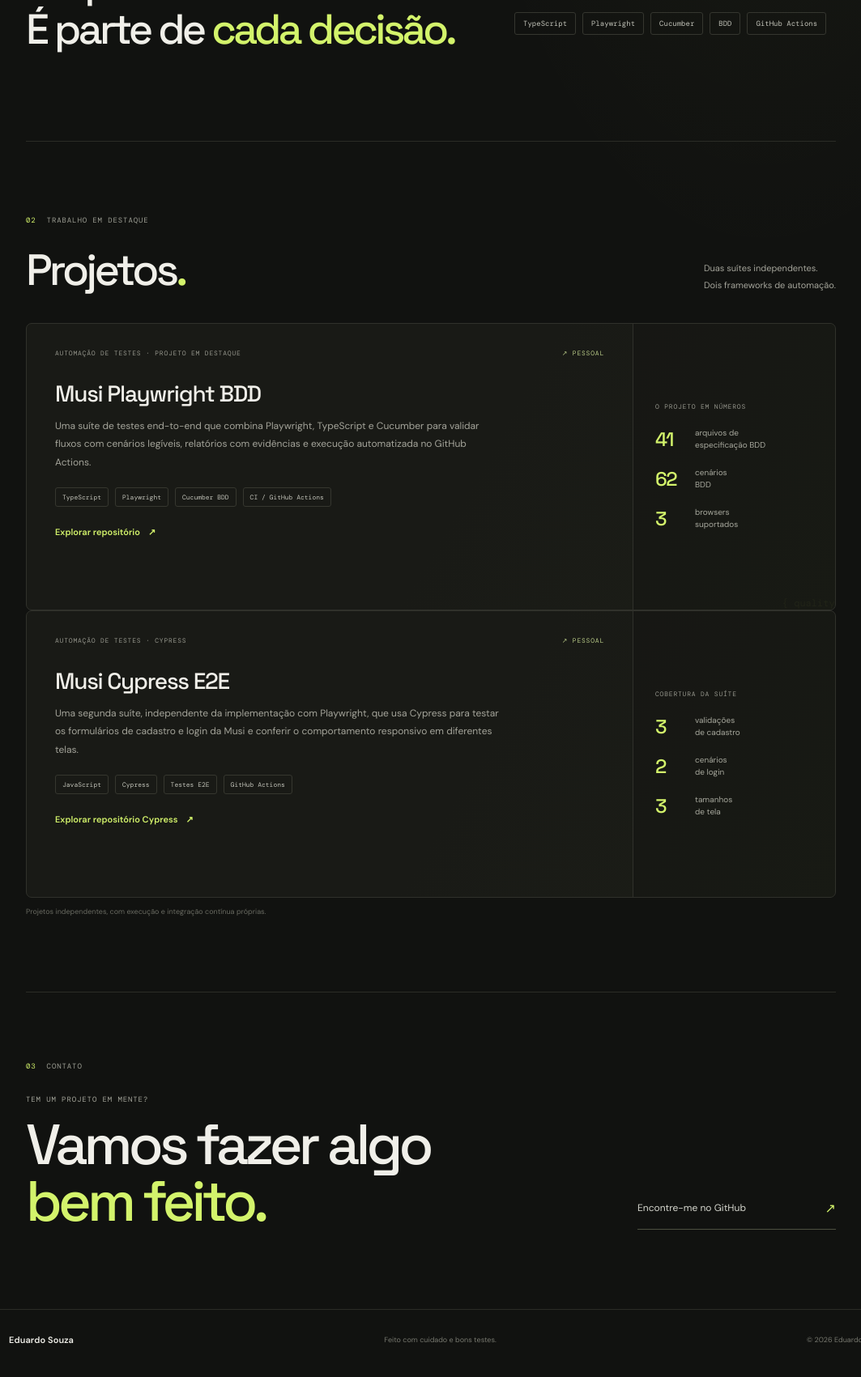
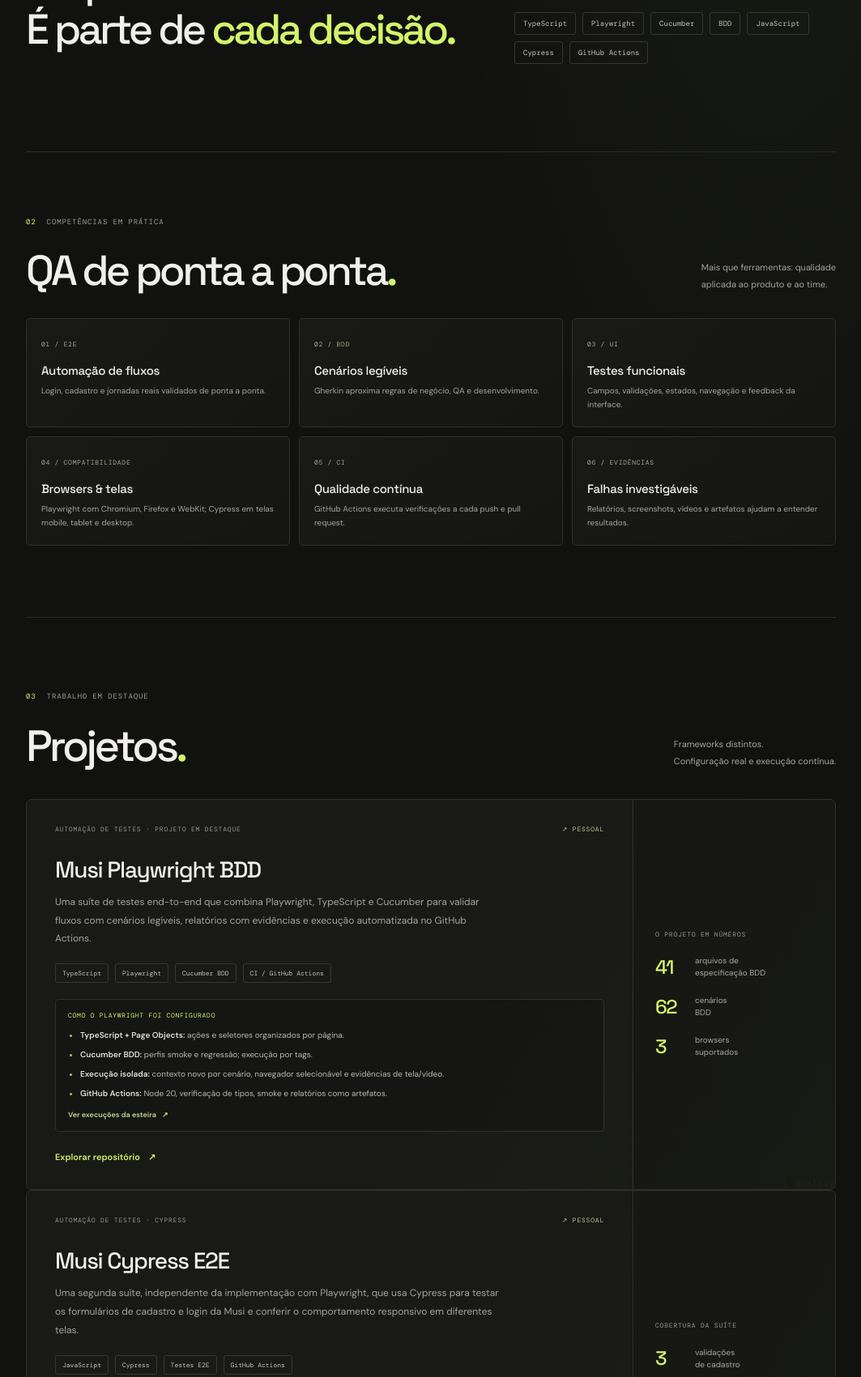
Before and after one commit to dudutronic/dudutronic.github.io, a plain HTML site: page index.html in a window 1280 px wide. Shown: the part 976-2677 px from the top of the page at 81% size, without its empty margins (108-1171 px from the left). Drawn offline with nearby package versions, Linux system fonts and the light colour scheme.

Commit message:
Highlight QA skills and framework setup
Co-authored-by: Copilot <223556219+Copilot@users.noreply.github.com>

```diff
--- a/index.html
+++ b/index.html
@@ -40,6 +40,7 @@
         </button>
         <div class="navigation-links" id="navigation-links">
           <a href="#sobre">Sobre</a>
+          <a href="#competencias">Competências</a>
           <a href="#projetos">Projetos</a>
           <a class="nav-contact" href="#contato">Vamos conversar <span aria-hidden="true">↗</span></a>
         </div>
@@ -52,8 +53,8 @@
           <p class="eyebrow"><span class="status-dot"></span> QA · AUTOMAÇÃO · QUALIDADE</p>
           <h1 id="hero-title">Software melhor<br>começa com <span>bons testes.</span></h1>
           <p class="hero-description">
-            Sou Eduardo — transformo cenários reais em testes claros, automações
-            confiáveis e experiências digitais melhores.
+            Sou Eduardo, profissional de QA focado em automação E2E, testes
+            funcionais e qualidade integrada ao ciclo de desenvolvimento.
           </p>
           <div class="hero-actions">
             <a class="button button-primary" href="#projetos">Conheça meu trabalho <span aria-hidden="true">↓</span></a>
@@ -85,7 +86,7 @@
         </div>
 
         <a class="scroll-hint" href="#sobre"><span class="scroll-line"></span> DESÇA PARA EXPLORAR</a>
-        <span class="hero-index" aria-hidden="true">01 / 03</span>
+        <span class="hero-index" aria-hidden="true">01 / 04</span>
       </section>
 
       <section class="about section-shell" id="sobre" aria-labelledby="about-title">
@@ -104,19 +105,64 @@
               <span>Playwright</span>
               <span>Cucumber</span>
               <span>BDD</span>
+              <span>JavaScript</span>
+              <span>Cypress</span>
               <span>GitHub Actions</span>
             </div>
           </div>
         </div>
       </section>
 
+      <section class="competencies section-shell" id="competencias" aria-labelledby="competencies-title">
+        <div class="section-heading">
+          <div>
+            <div class="section-label"><span>02</span> COMPETÊNCIAS EM PRÁTICA</div>
+            <h2 id="competencies-title">QA de ponta a ponta<span class="accent-dot">.</span></h2>
+          </div>
+          <p>Mais que ferramentas: qualidade<br>aplicada ao produto e ao time.</p>
+        </div>
+
+        <div class="competency-grid">
+          <article class="competency-card">
+            <span class="competency-index">01 / E2E</span>
+            <h3>Automação de fluxos</h3>
+            <p>Login, cadastro e jornadas reais validados de ponta a ponta.</p>
+          </article>
+          <article class="competency-card">
+            <span class="competency-index">02 / BDD</span>
+            <h3>Cenários legíveis</h3>
+            <p>Gherkin aproxima regras de negócio, QA e desenvolvimento.</p>
+          </article>
+          <article class="competency-card">
+            <span class="competency-index">03 / UI</span>
+            <h3>Testes funcionais</h3>
+            <p>Campos, validações, estados, navegação e feedback da interface.</p>
+          </article>
+          <article class="competency-card">
+            <span class="competency-index">04 / COMPATIBILIDADE</span>
+            <h3>Browsers & telas</h3>
+            <p>Playwright com Chromium, Firefox e WebKit; Cypress em telas mobile, tablet e desktop.</p>
+          </article>
+          <article class="competency-card">
+            <span class="competency-index">05 / CI</span>
+            <h3>Qualidade contínua</h3>
+            <p>GitHub Actions executa verificações a cada push e pull request.</p>
+          </article>
+          <article class="competency-card">
+            <span class="competency-index">06 / EVIDÊNCIAS</span>
+            <h3>Falhas investigáveis</h3>
+            <p>Relatórios, screenshots, vídeos e artefatos ajudam a entender resultados.</p>
+          </article>
+        </div>
+      </section>
+
       <section class="projects section-shell" id="projetos" aria-labelledby="projects-title">
         <div class="section-heading">
           <div>
-            <div class="section-label"><span>02</span> TRABALHO EM DESTAQUE</div>
+            <div class="section-label"><span>03</span> TRABALHO EM DESTAQUE</div>
             <h2 id="projects-title">Projetos<span class="accent-dot">.</span></h2>
           </div>
-          <p>Duas suítes independentes.<br>Dois frameworks de automação.</p>
+          <p>Frameworks distintos.<br>Configuração real e execução contínua.</p>
         </div>
 
         <article class="project-card">
@@ -136,6 +182,16 @@
               <span>Playwright</span>
               <span>Cucumber BDD</span>
               <span>CI / GitHub Actions</span>
+            </div>
+            <div class="framework-config">
+              <p class="config-heading">COMO O PLAYWRIGHT FOI CONFIGURADO</p>
+              <ul>
+                <li><strong>TypeScript + Page Objects:</strong> ações e seletores organizados por página.</li>
+                <li><strong>Cucumber BDD:</strong> perfis smoke e regressão; execução por tags.</li>
+                <li><strong>Execução isolada:</strong> contexto novo por cenário, navegador selecionável e evidências de tela/vídeo.</li>
+                <li><strong>GitHub Actions:</strong> Node 20, verificação de tipos, smoke e relatórios como artefatos.</li>
+              </ul>
+              <a class="config-link" href="https://github.com/dudutronic/musica-ae-qa/actions" target="_blank" rel="noreferrer">Ver execuções da esteira <span aria-hidden="true">↗</span></a>
             </div>
             <a
               class="project-link"
@@ -181,6 +237,16 @@
               <span>Testes E2E</span>
               <span>GitHub Actions</span>
             </div>
+            <div class="framework-config">
+              <p class="config-heading">COMO O CYPRESS FOI CONFIGURADO</p>
+              <ul>
+                <li><strong>Configuração central:</strong> URL do ambiente por variável, viewport padrão e timeout definido.</li>
+                <li><strong>Execução estável:</strong> nova tentativa em CI e limpeza de cookies/storage entre testes.</li>
+                <li><strong>Responsividade:</strong> validação de overflow e campos em mobile, tablet e desktop.</li>
+                <li><strong>GitHub Actions:</strong> Cypress em push, pull request e execução manual; vídeos e screenshots arquivados.</li>
+              </ul>
+              <a class="config-link" href="https://github.com/dudutronic/musica-ae-qa-cypress/actions" target="_blank" rel="noreferrer">Ver execuções da esteira <span aria-hidden="true">↗</span></a>
+            </div>
             <a
               class="project-link"
               href="https://github.com/dudutronic/musica-ae-qa-cypress"
@@ -209,7 +275,7 @@
       </section>
 
       <section class="contact section-shell" id="contato" aria-labelledby="contact-title">
-        <div class="section-label"><span>03</span> CONTATO</div>
+        <div class="section-label"><span>04</span> CONTATO</div>
         <div class="contact-content">
           <div>
             <p class="eyebrow">TEM UM PROJETO EM MENTE?</p>
--- a/styles.css
+++ b/styles.css
@@ -455,6 +455,57 @@ button:focus-visible {
   border-top: 1px solid var(--line);
 }
 
+.competencies {
+  padding-top: 80px;
+  padding-bottom: 88px;
+  border-top: 1px solid var(--line);
+}
+
+.competencies .section-heading {
+  margin-bottom: 26px;
+}
+
+.competencies .section-heading h2 {
+  font-size: clamp(38px, 4.5vw, 52px);
+}
+
+.competency-grid {
+  display: grid;
+  grid-template-columns: repeat(3, minmax(0, 1fr));
+  gap: 11px;
+}
+
+.competency-card {
+  min-height: 135px;
+  padding: 18px;
+  border: 1px solid #30312b;
+  border-radius: 5px;
+  background: linear-gradient(140deg, #191a16, #151612);
+}
+
+.competency-index,
+.config-heading {
+  color: #a4a790;
+  font-family: var(--mono);
+  font-size: 8px;
+  letter-spacing: 0.09em;
+}
+
+.competency-card h3 {
+  margin: 15px 0 7px;
+  font-family: var(--display);
+  font-size: 15px;
+  font-weight: 500;
+  letter-spacing: -0.025em;
+}
+
+.competency-card p {
+  margin: 0;
+  color: var(--muted);
+  font-size: 10px;
+  line-height: 1.7;
+}
+
 .section-heading {
   display: flex;
   align-items: end;
@@ -529,6 +580,52 @@ button:focus-visible {
   padding: 6px 8px;
   border-color: #36372f;
   font-size: 8px;
+}
+
+.framework-config {
+  margin-top: 20px;
+  padding: 14px 15px 12px;
+  border: 1px solid #30312b;
+  border-radius: 4px;
+  background: rgb(12 13 11 / 27%);
+}
+
+.config-heading {
+  margin: 0;
+  color: var(--accent);
+}
+
+.framework-config ul {
+  display: grid;
+  gap: 7px;
+  margin: 11px 0 0;
+  padding-left: 15px;
+  color: #b7b8ae;
+  font-size: 10px;
+  line-height: 1.7;
+}
+
+.framework-config li::marker {
+  color: #a8c75b;
+}
+
+.framework-config strong {
+  color: #e2e2da;
+  font-weight: 600;
+}
+
+.config-link {
+  display: inline-flex;
+  align-items: center;
+  gap: 7px;
+  margin-top: 12px;
+  color: #c5d994;
+  font-size: 9px;
+  font-weight: 600;
+}
+
+.config-link:hover {
+  color: var(--accent);
 }
 
 .project-link {
@@ -707,6 +804,10 @@ button:focus-visible {
     grid-template-columns: 1fr 210px;
   }
 
+  .competency-grid {
+    grid-template-columns: repeat(2, minmax(0, 1fr));
+  }
+
   .project-main {
     padding: 27px 23px;
   }
@@ -811,6 +912,7 @@ button:focus-visible {
   }
 
   .about,
+  .competencies,
   .projects,
   .contact {
     padding-top: 69px;
@@ -839,6 +941,23 @@ button:focus-visible {
   .section-heading h2 {
     margin-top: 17px;
     font-size: 48px;
+  }
+
+  .competencies .section-heading h2 {
+    font-size: 40px;
+  }
+
+  .competency-grid {
+    grid-template-columns: 1fr;
+  }
+
+  .competency-card {
+    min-height: 0;
+    padding: 16px;
+  }
+
+  .competency-card h3 {
+    margin-top: 11px;
   }
 
   .project-card {
```
Also changed, not shown: 1 other file.
